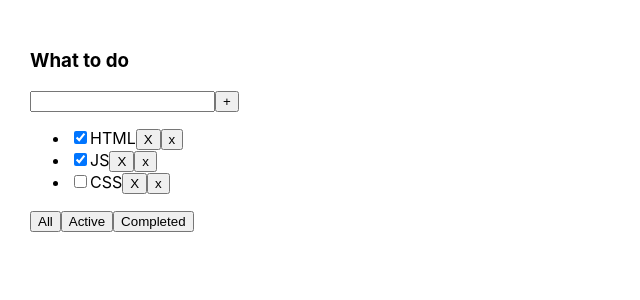
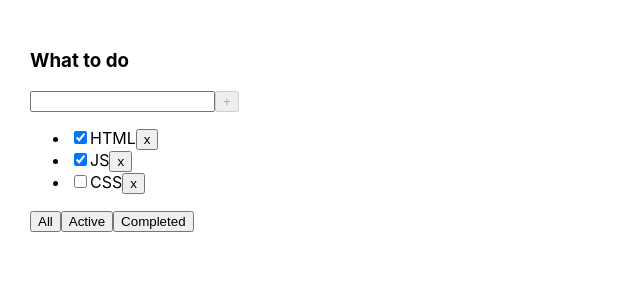
Before and after one commit to Annaptrvna/todolist-ts, a React (Create React App) app: page / in a window 1280 px wide. Shown: the top 300 px of the page, without its empty margins (0-640 px from the left). Built offline with nearby package versions, Linux system fonts and the light colour scheme.

Commit message:
Add newTask functionality

```diff
--- a/package.json
+++ b/package.json
@@ -10,6 +10,7 @@
     "@types/node": "^16.7.13",
     "@types/react": "^18.0.0",
     "@types/react-dom": "^18.0.0",
+    "@types/uuid": "^9.0.8",
     "react": "^18.3.1",
     "react-dom": "^18.3.1",
     "react-scripts": "5.0.1",
--- a/src/App.tsx
+++ b/src/App.tsx
@@ -2,25 +2,31 @@ import React, {useState} from 'react';
 import './App.css';
 import { Todolist} from "./components/Todolist";
 import {FilterValuesType, TaskPropsType} from "./types/common";
+import {v4} from "uuid";
 
 function App() {
     const todolistTitle = "What to do"
     const tasks_1: Array<TaskPropsType> = [
-        {id: 1, title: "HTML", isDone: true},
-        {id: 2, title: "JS", isDone: true},
-        {id: 3, title: "CSS", isDone: false},
+        {id: v4(), title: "HTML", isDone: true},
+        {id: v4(), title: "JS", isDone: true},
+        {id: v4(), title: "CSS", isDone: false},
     ]
     const todolistTitle_1 = "What to buy"
     const tasks_2: Array<TaskPropsType> = [
-        {id: 4, title: "Bread", isDone: false},
-        {id: 5, title: "Milk", isDone: true},
-        {id: 6, title: "Butter", isDone: false},
+        {id: v4(), title: "Bread", isDone: false},
+        {id: v4(), title: "Milk", isDone: true},
+        {id: v4(), title: "Butter", isDone: false},
     ]
 
-    const [tasks, setTodolistTasks] = useState<Array<TaskPropsType>>(tasks_1)
+    const [tasks, setTasks] = useState<Array<TaskPropsType>>(tasks_1)
     const [filterValue, setFilterValue] = useState<FilterValuesType>("all")
-    const removeTask = (taskId: number) => {
-        setTodolistTasks(tasks.filter(task=>task.id !== taskId))
+    const removeTask = (taskId: string) => {
+        setTasks(tasks.filter(task=>task.id !== taskId))
+    }
+
+    const addTask = (title: string) => {
+        let newTask = {id: v4(), title: title, isDone: false}
+        setTasks([...tasks, newTask])
     }
 
     const changeFilterValue = (value: FilterValuesType) => {
@@ -36,7 +42,13 @@ function App() {
 
     return (
         <div className="App">
-            <Todolist title= {todolistTitle} tasks={filteredTasks} removeTask={removeTask} changeFilterValue={changeFilterValue}/>
+            <Todolist
+                title= {todolistTitle}
+                tasks={filteredTasks}
+                removeTask={removeTask}
+                changeFilterValue={changeFilterValue}
+                addTask={addTask}
+            />
             {/*<Todolist title= {todolistTitle_1} tasks={tasks_1}/>*/}
         </div>
     );
--- a/src/components/Button.tsx
+++ b/src/components/Button.tsx
@@ -3,11 +3,16 @@ import React, {MouseEventHandler} from "react";
 type ButtonPropsType = {
     name:string
     onclickHandler ?: () => void
+    disabled ?: boolean
 }
-export const Button = ({name, onclickHandler}:ButtonPropsType) => {
+export const Button = ({name, onclickHandler, disabled}:ButtonPropsType) => {
+
     return (
         <>
-            <button onClick={onclickHandler}>{name}</button>
+            <button
+                onClick={onclickHandler}
+                disabled={disabled}
+            >{name}</button>
         </>
 
 
--- a/src/components/Todolist.tsx
+++ b/src/components/Todolist.tsx
@@ -1,46 +1,66 @@
-import React, {JSX} from "react";
+import React, {ChangeEvent, KeyboardEvent, JSX, useRef, useState} from "react";
 import {Button} from "./Button";
 import {FilterValuesType, TaskPropsType} from "../types/common";
 
 type TodolistPropsType = {
     title: string
     tasks: Array<TaskPropsType>
-    removeTask: (taskId: number) => void
+    removeTask: (taskId: string) => void
     changeFilterValue: (value: FilterValuesType) =>  void
+    addTask: (title: string) => void
 }
 
 
-export const Todolist = ({title, tasks, removeTask, changeFilterValue}:TodolistPropsType) => {
-
+export const Todolist = ({title, tasks, removeTask, changeFilterValue, addTask}:TodolistPropsType) => {
 
     const tasksElements: Array<JSX.Element> | JSX.Element =
 
         tasks.length > 0 ? tasks.map(task=>{
+            const onclickRemoveTaskHandler = () => removeTask(task.id)
         return (
             <li key={task.id}>
                 <input type="checkbox" checked={task.isDone}/>
                 <span>{task.title}</span>
-                <button onClick={()=>removeTask(task.id)}>X</button>
-                <Button name="x" onclickHandler={()=>removeTask(task.id)}/>
+                <Button name="x" onclickHandler={onclickRemoveTaskHandler}/>
             </li>
         )
     }) :
             <span>No tasks to complete</span>
+    const [titleValue, setTitleValue] = useState("")
+    const onchangeTitleHandler  = (e: ChangeEvent<HTMLInputElement>) => setTitleValue(e.currentTarget.value)
+
+    const addTaskHandler = () => {
+         addTask(titleValue)
+        setTitleValue("")
+
+    }
+    const onkeydownAddTaskHandler = (e:KeyboardEvent<HTMLInputElement>) => e.key === "Enter" && addTaskHandler()
+    const onclickAllTasksHandler = () => changeFilterValue("all")
+    const onclickCompletedTasksHandler = () => changeFilterValue("active")
+    const onclickActiveTasksHandler = () => changeFilterValue("completed")
+
+    const disabledHandler =  !titleValue || titleValue.length >= 20
+    const taskTitleNotification = titleValue.length > 20 && <div>Task title length should be below twenty letters </div>
 
     return (
             <div>
                 <h3>{title}</h3>
                 <div>
-                    <input/>
-                    <Button name={"+"}/>
+                    <input
+                        value={titleValue}
+                        onChange={(e)=>onchangeTitleHandler(e)}
+                        onKeyDown={onkeydownAddTaskHandler}
+                    />
+                    <Button name={"+"} onclickHandler={addTaskHandler} disabled={disabledHandler}/>
+                    {taskTitleNotification}
                 </div>
                 <ul>
                     {tasksElements}
                 </ul>
                 <div>
-                    <Button onclickHandler={()=>changeFilterValue("all")} name={"All"}/>
-                    <Button onclickHandler={()=>changeFilterValue("active")} name={"Active"}/>
-                    <Button onclickHandler={()=>changeFilterValue("completed")} name={"Completed"}/>
+                    <Button onclickHandler={onclickAllTasksHandler} name={"All"}/>
+                    <Button onclickHandler={onclickActiveTasksHandler} name={"Active"}/>
+                    <Button onclickHandler={onclickCompletedTasksHandler} name={"Completed"}/>
                 </div>
             </div>
     )
--- a/src/types/common.ts
+++ b/src/types/common.ts
@@ -1,5 +1,5 @@
 export type TaskPropsType = {
-    id: number,
+    id: string,
     isDone: boolean,
     title: string
 }
```
Also changed, not shown: 1 other file (tests, documents, lock files or other folders).
